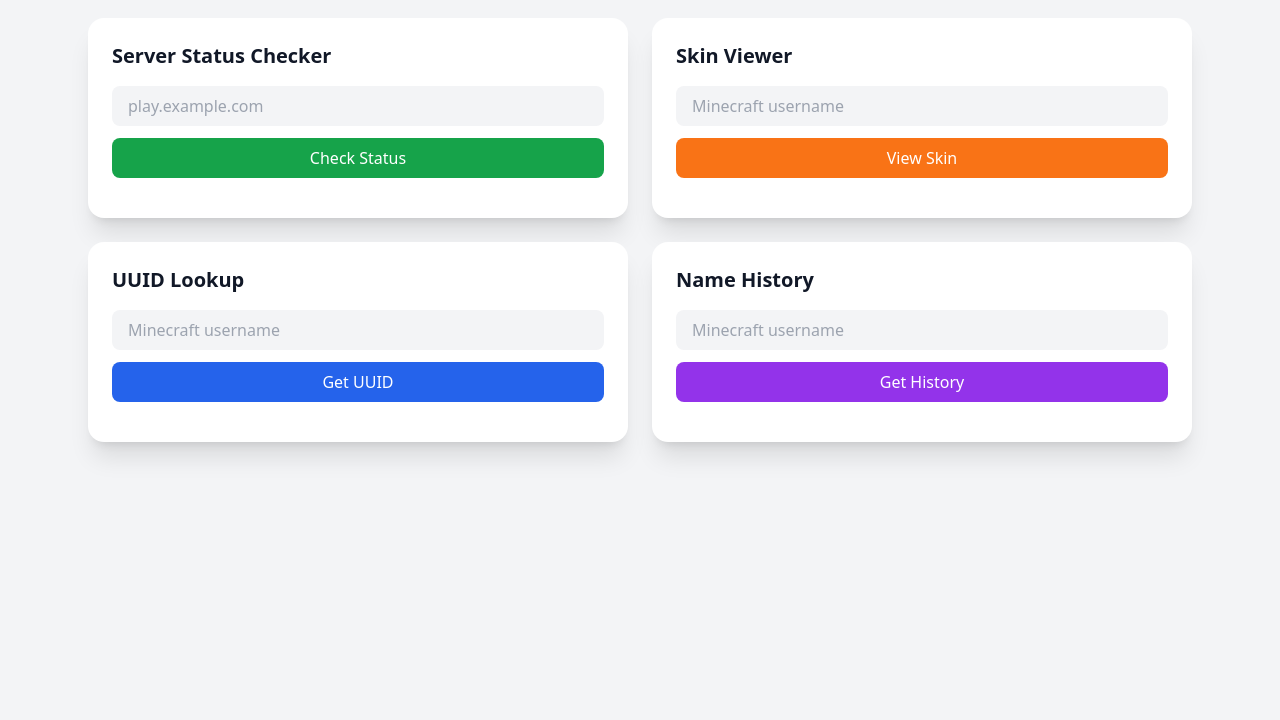
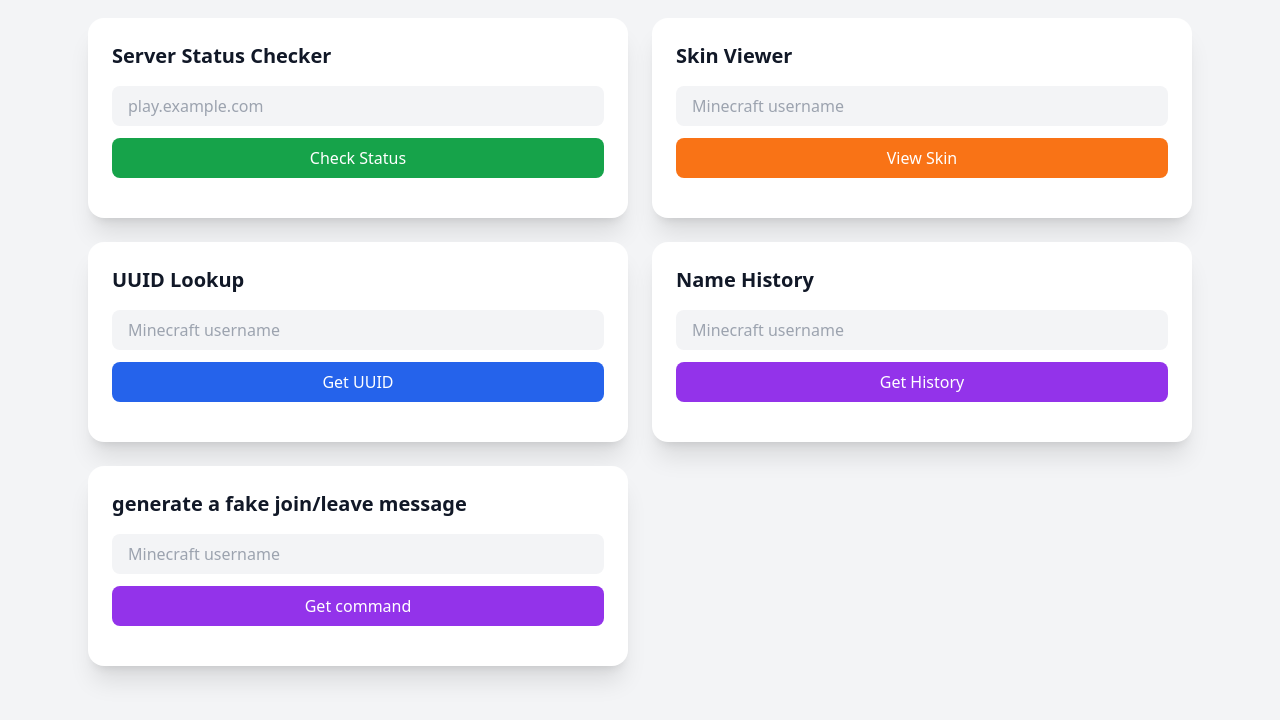
Before and after one commit to ItzMourn/ItzMourn.github.io, a plain HTML site: page index.html in a window 1280 px wide. Shown: the part 70-790 px from the top of the page. Drawn offline with nearby package versions, Linux system fonts and the light colour scheme.

Commit message:
Update index.html
Added Fake join/leave command

```diff
--- a/index.html
+++ b/index.html
@@ -56,12 +56,30 @@
       <div id="historyOutput" class="mt-4 text-sm space-y-1"></div>
     </div>
 
+
+
+  <div class="bg-white dark:bg-gray-800 rounded-2xl shadow-xl p-6">
+      <h2 class="text-xl font-bold mb-4">generate a fake join/leave message</h2>
+      <input type="text" id="fakejlInput" placeholder="Minecraft username" class="w-full px-4 py-2 rounded-lg bg-gray-100 dark:bg-gray-700 dark:text-white mb-3" />
+      <button onclick="getjoinleavecmd()" class="w-full bg-purple-600 hover:bg-purple-700 text-white py-2 rounded-lg">Get command</button>
+      <div id="fakejlOutput" class="mt-4 text-sm space-y-1"></div>
+    </div>
+
   </main>
 
   <!-- Scripts -->
   <script>
     function toggleDarkMode() {
       document.documentElement.classList.toggle('dark');
+    }
+
+    async function getjoinleavecmd() {
+    	const username = document.getElementById('fakejlInput').value.trim();
+    	const output = document.getElementById('fakejlOutput');
+    	output.innerHTML = `
+          <p><strong>Join : /tellraw @a {"text":"${username} joined the game","color":"yellow"}</strong><p>
+    	<p><strong>Leave : /tellraw @a {"text":"${username} left the game","color":"yellow"}</strong><p>
+        `;
     }
 
     async function fetchServerStatus() {
```
